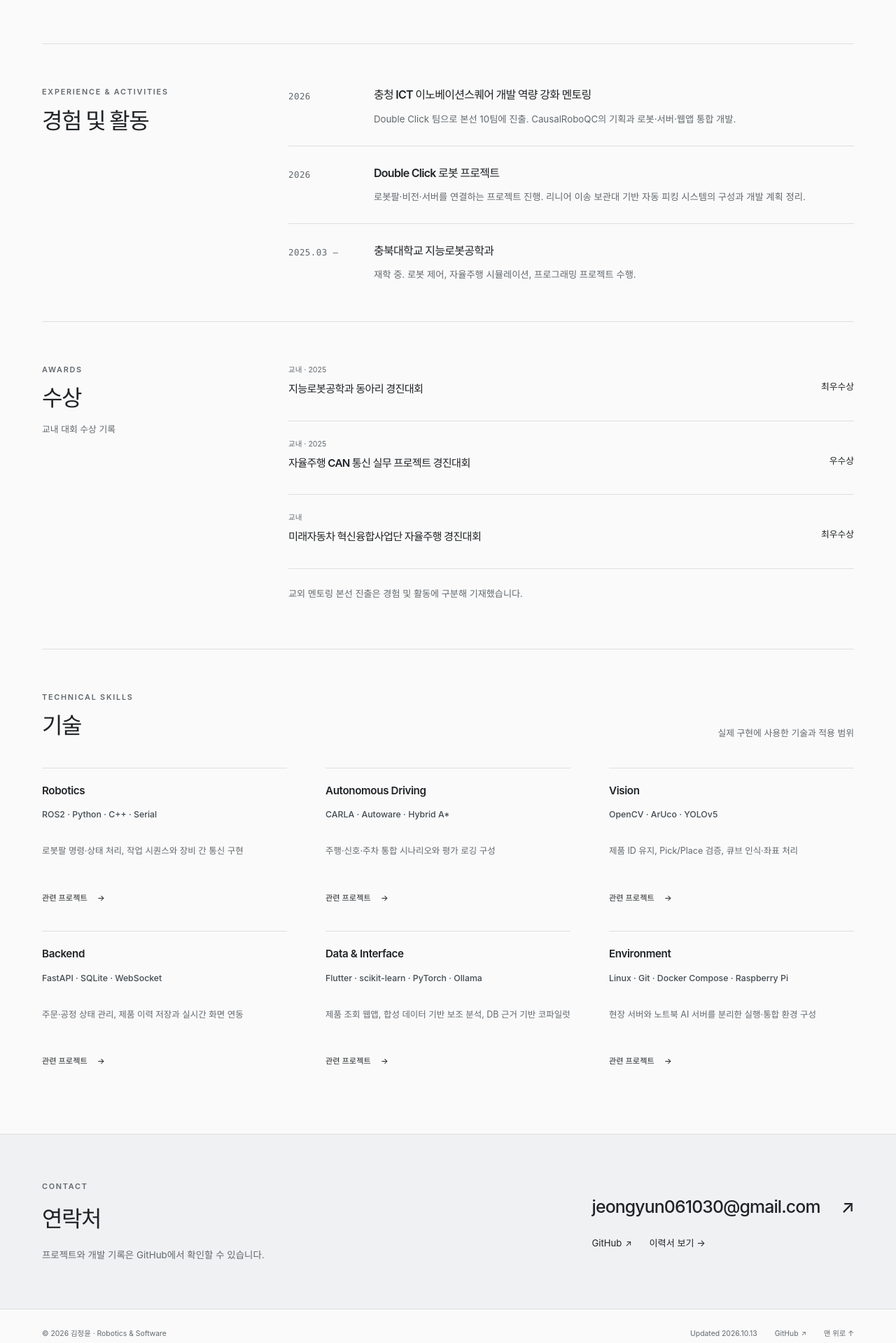
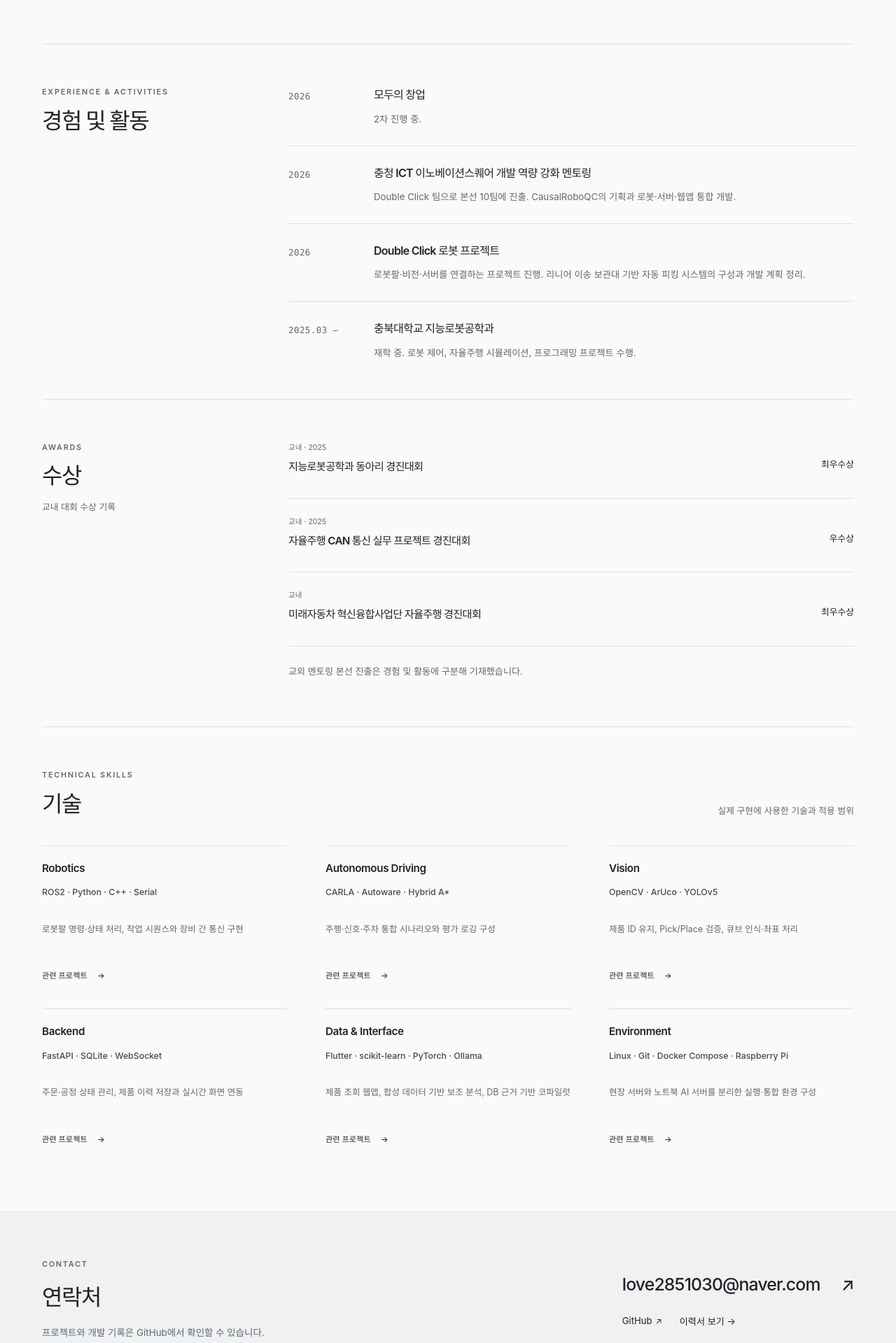
Before and after one commit to Jeong-Yun-Kim/Jeong-Yun-Kim.github.io, an Astro site: page / in a window 1280 px wide. Shown: the part 2433-4352 px from the top of the page at 70% size. Built offline with nearby package versions, Linux system fonts and the light colour scheme; Astro itself is replaced by a stand-in of ours.

Commit message:
Add ongoing entrepreneurship activity and update public contact email

```diff
--- a/src/data/profile.ts
+++ b/src/data/profile.ts
@@ -7,12 +7,21 @@ export const profile = {
   education: '충북대학교 지능로봇공학과',
   educationPeriod: '2025.03 – 재학 중',
   github: 'https://github.com/Jeong-Yun-Kim',
-  email: 'jeongyun061030@gmail.com',
+  email: 'love2851030@naver.com',
   updated: '2026.10.13',
 };
 
-export const activities = [
-  { period: '2026', title: '충청 ICT 이노베이션스퀘어 개발 역량 강화 멘토링', description: 'Double Click 팀으로 본선 10팀에 진출. CausalRoboQC의 기획과 로봇·서버·웹앱 통합 개발.', href: '/projects/causalroboqc/' },
+type Activity = {
+  period: string;
+  title: string;
+  description: string;
+  href?: string;
+  resume?: boolean;
+};
+
+export const activities: Activity[] = [
+  { period: '2026', title: '모두의 창업', description: '2차 진행 중.', resume: true },
+  { period: '2026', title: '충청 ICT 이노베이션스퀘어 개발 역량 강화 멘토링', description: 'Double Click 팀으로 본선 10팀에 진출. CausalRoboQC의 기획과 로봇·서버·웹앱 통합 개발.', href: '/projects/causalroboqc/', resume: true },
   { period: '2026', title: 'Double Click 로봇 프로젝트', description: '로봇팔·비전·서버를 연결하는 프로젝트 진행. 리니어 이송 보관대 기반 자동 피킹 시스템의 구성과 개발 계획 정리.', href: '/projects/#research' },
   { period: '2025.03 –', title: '충북대학교 지능로봇공학과', description: '재학 중. 로봇 제어, 자율주행 시뮬레이션, 프로그래밍 프로젝트 수행.', href: '/about/' },
 ];
--- a/src/pages/index.astro
+++ b/src/pages/index.astro
@@ -30,7 +30,7 @@ const selected = (projects as Project[]).filter(p => p.featured);
   </section>
   <section class="section container split-section" id="experience" aria-labelledby="experience-title">
     <div class="section-heading"><div><p class="eyebrow">EXPERIENCE & ACTIVITIES</p><h2 id="experience-title">경험 및 활동</h2></div></div>
-    <div class="timeline">{activities.map(a => <article class="timeline-row"><p class="mono muted">{a.period}</p><div><h3><a href={a.href}>{a.title}</a></h3><p>{a.description}</p></div></article>)}</div>
+    <div class="timeline">{activities.map(a => <article class="timeline-row"><p class="mono muted">{a.period}</p><div><h3>{a.href ? <a href={a.href}>{a.title}</a> : a.title}</h3><p>{a.description}</p></div></article>)}</div>
   </section>
   <section class="section container split-section" id="awards" aria-labelledby="awards-title">
     <div class="section-heading"><div><p class="eyebrow">AWARDS</p><h2 id="awards-title">수상</h2><p class="section-note">교내 대회 수상 기록</p></div></div>
--- a/src/pages/resume.astro
+++ b/src/pages/resume.astro
@@ -1,6 +1,6 @@
 ---
 import Base from '../layouts/Base.astro';
-import { profile, awards, skills } from '../data/profile';
+import { profile, activities, awards, skills } from '../data/profile';
 import projects from '../data/projects.json';
 ---
 <Base title="이력서" description="김정윤의 학력, 대표 프로젝트, 기술 및 수상 내역을 정리한 인쇄 가능한 이력서." class="resume-page">
@@ -9,7 +9,7 @@ import projects from '../data/projects.json';
     <header class="resume-header"><div><p class="eyebrow">RESUME</p><h1>김정윤 <span>Jeong-Yun Kim</span></h1><p>{profile.focus}</p></div><address><a href={`mailto:${profile.email}`}>{profile.email}</a><a href={profile.github} target="_blank" rel="noopener noreferrer">github.com/Jeong-Yun-Kim</a><a href="https://jeong-yun-kim.github.io/">jeong-yun-kim.github.io</a></address></header>
     <section class="resume-section"><h2>소개·학력</h2><div><p>{profile.intro}</p><p><strong>{profile.education}</strong> · {profile.educationPeriod}</p></div></section>
     <section class="resume-section"><h2>주요 프로젝트</h2><div>{projects.map(p=><article class="resume-project"><div class="resume-project-heading"><h3><a href={`/projects/${p.slug}/`}>{p.title}</a></h3><span class="small muted">{p.period}</span></div><p class="resume-role">{p.role}</p><p>{p.summary}</p><p class="resume-result">{p.highlight}</p>{p.slug==='causalroboqc' && <p class="small muted">합성 데이터 시험 모델. 실제 제조 성능을 의미하지 않음.</p>}{p.slug==='carla-autonomous-driving' && <p class="small muted">2026.10.02 시뮬레이션 기록. 전진 주차 검증, NMPC는 설계 단계.</p>}{p.slug==='mirobot-ros2' && <p class="small muted">기존 시연과 분리본 검증 범위를 구분. 최신 분리본 실기기 재검증 필요.</p>}</article>)}</div></section>
-    <section class="resume-section"><h2>활동·수상</h2><div><p><strong>2026 충청 ICT 이노베이션스퀘어 개발 역량 강화 멘토링</strong><br/>Double Click 팀 · 본선 10팀 진출 · CausalRoboQC 통합 개발</p><ul class="resume-awards">{awards.map(a=><li>{a.year && `${a.year} · `}{a.name} — <strong>{a.result}</strong></li>)}</ul></div></section>
+    <section class="resume-section"><h2>활동·수상</h2><div><>{activities.filter(a=>a.resume).map(a=><p><strong>{a.period} {a.title}</strong><br/>{a.description}</p>)}</><ul class="resume-awards">{awards.map(a=><li>{a.year && `${a.year} · `}{a.name} — <strong>{a.result}</strong></li>)}</ul></div></section>
     <section class="resume-section"><h2>기술</h2><div class="resume-skills">{skills.map(s=><p><strong>{s.category}</strong><span>{s.names.join(' · ')}</span></p>)}</div></section>
     <p class="resume-updated">자료 기준: {profile.updated} · 세부 구현·평가 조건은 프로젝트 상세 페이지 참조</p>
   </article>
```
Also changed, not shown: docs/content-review.md (+5 -0 lines), README.md.
